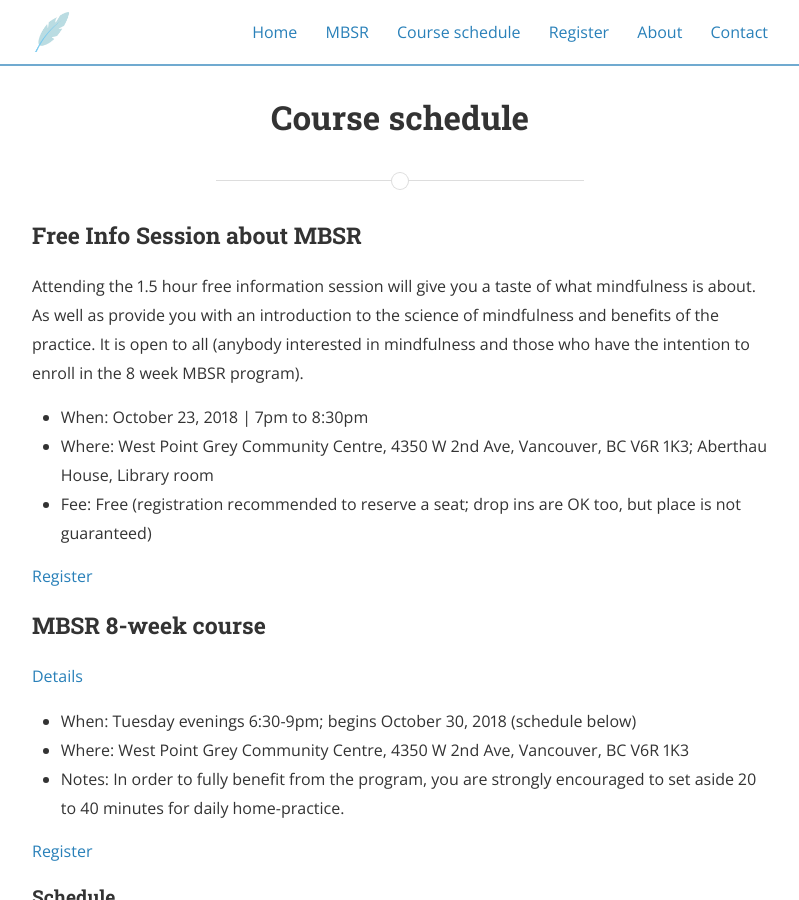
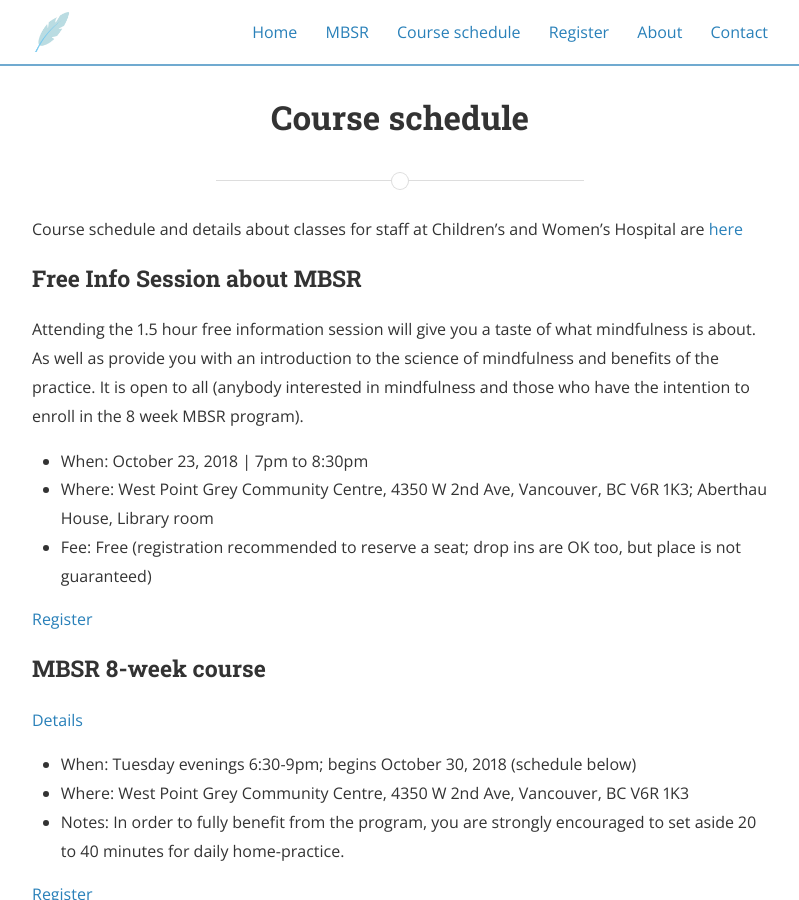
Before and after one commit to mindfulnessone/mindfulnessone.github.io, a Jekyll site: the page built from course-schedule.md, in a window 1280 px wide and 900 px high. Shown: the whole window, without its empty margins (240-1039 px from the left). Built offline with Jekyll 4.4.1, drawn with Linux system fonts in a browser that asks for light colours; nearby versions of some CDN libraries.

Commit message:
Update course-schedule.md

```diff
--- a/course-schedule.md
+++ b/course-schedule.md
@@ -5,6 +5,8 @@ permalink: /course-schedule/
 main_nav: true
 order: 3
 ---
+
+Course schedule and details about classes for staff at Children's and Women's Hospital are [here](/hospital-staff/)
 
 ### Free Info Session about MBSR
 Attending the 1.5 hour free information session will give you a taste of what mindfulness is about. As well as provide you with an introduction to the science of mindfulness and benefits of the practice. It is open to all (anybody interested in mindfulness and those who have the intention to enroll in the 8 week MBSR program).
```
